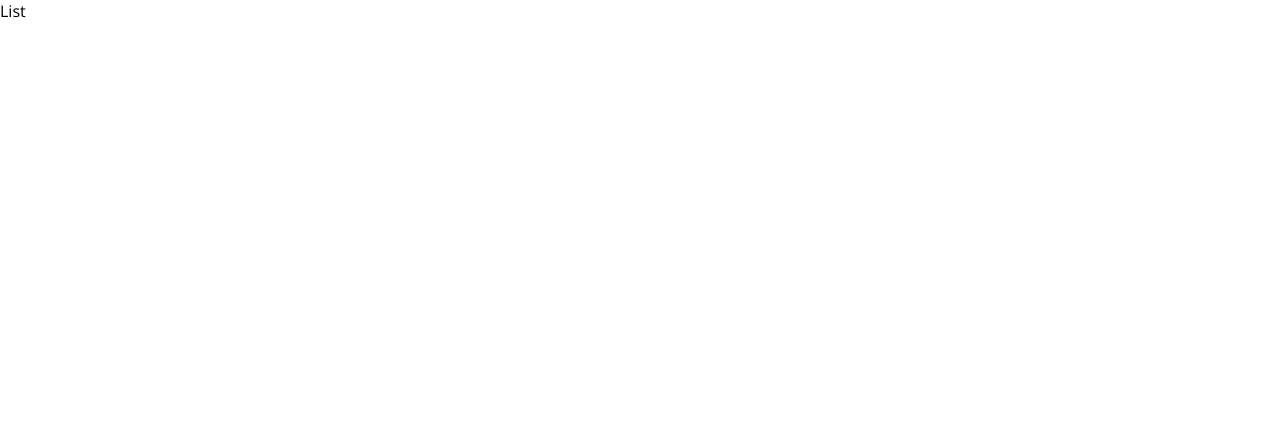
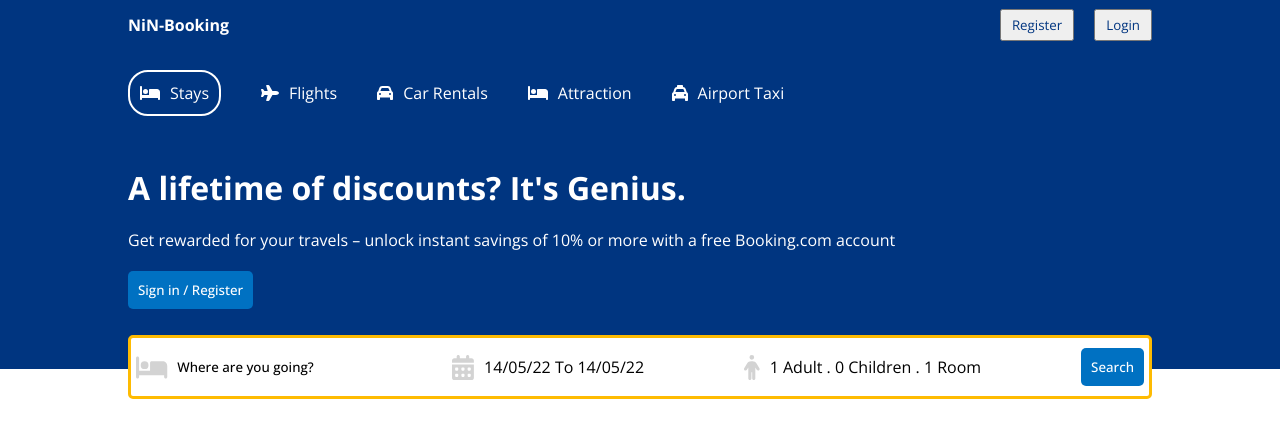
Before and after one commit to devnahidislam/booking-app, a React (Create React App) app: page /hotels in a window 1280 px wide. Shown: the top 438 px of the page. Built offline with nearby package versions, Linux system fonts and the light colour scheme.

Commit message:
Navbar and Header added in Hotel list component

```diff
--- a/src/pages/list/List.jsx
+++ b/src/pages/list/List.jsx
@@ -1,8 +1,13 @@
+import Header from '../components/header/Header';
+import Navbar from '../components/navbar/Navbar';
 import './list.css';
 
 const List = () => {
   return (
-    <div>List</div>
+    <div>
+      <Navbar />
+      <Header />
+    </div>
   )
 }
 
```
